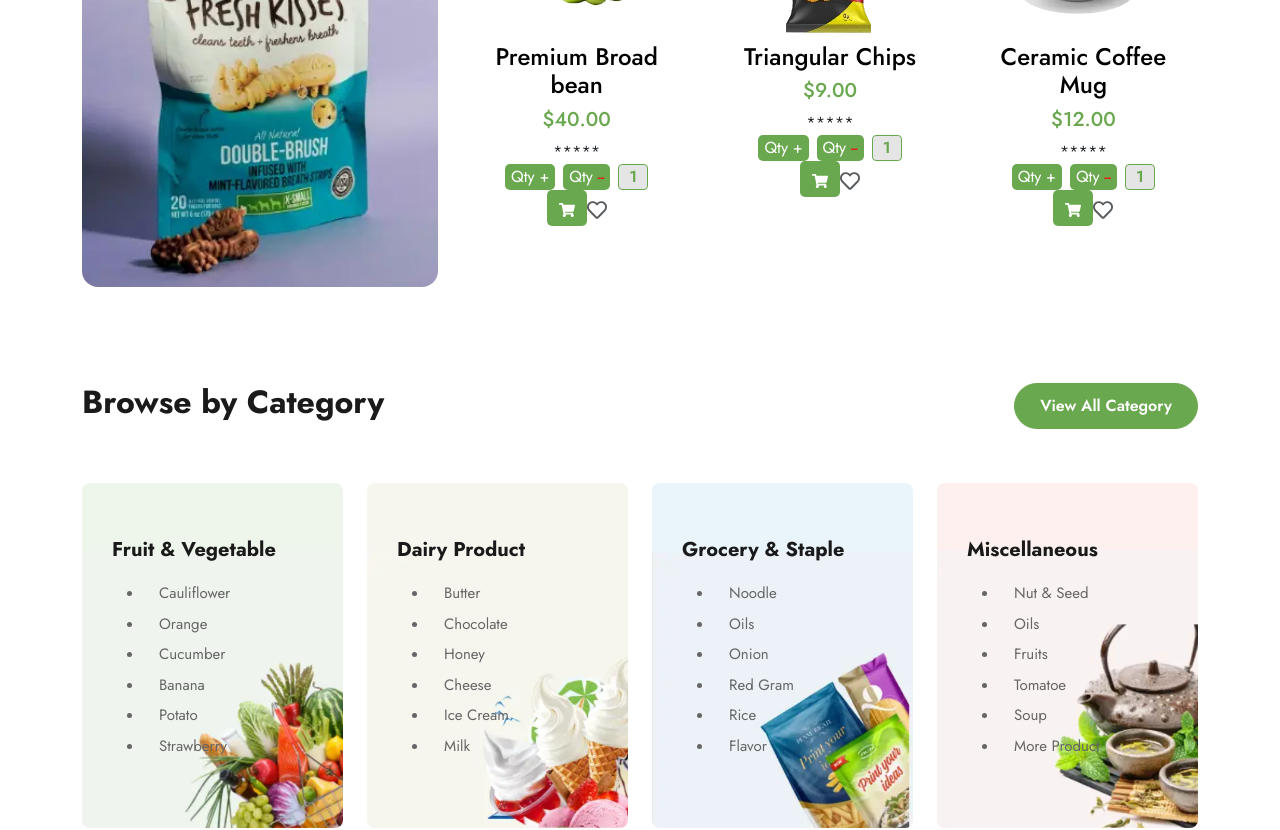
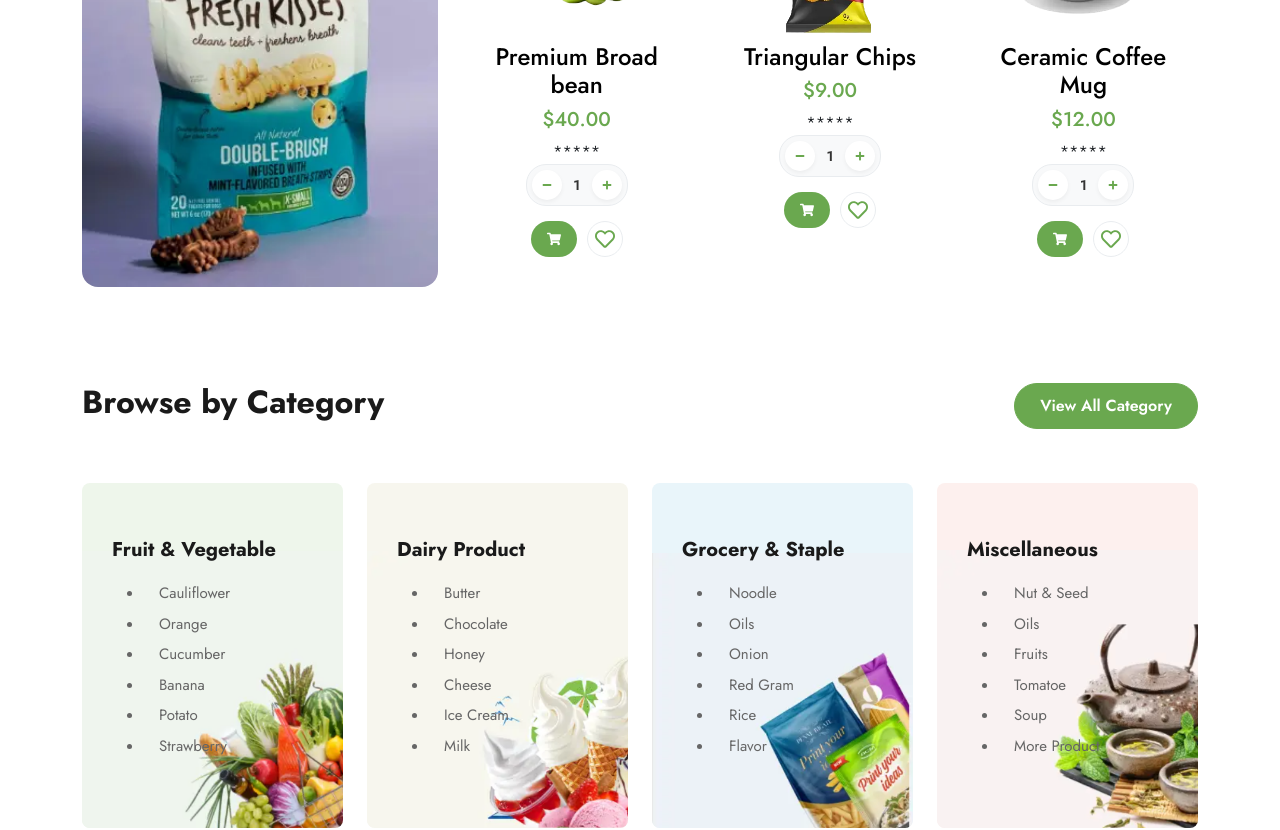
Before and after one commit to manu-gitxen/orgado, a React (Vite) app in the folder orgado-web/: page / in a window 1280 px wide. Shown: the part 1960-2790 px from the top of the page. Built offline with nearby package versions, Linux system fonts and the light colour scheme.

Commit message:
AddToCartButton, and AddToWishList style update

```diff
--- a/orgado-web/src/assets/Styles/TrendingProducts.css
+++ b/orgado-web/src/assets/Styles/TrendingProducts.css
@@ -10,7 +10,7 @@
     box-shadow: none;
 }
 
-.click-dot{
+.click-dot {
     color: #ffffff;
 
 }
@@ -69,33 +69,89 @@
     color: #6aa84f;
 }
 
-.trend-product-card button {
+
+.trend-product-card .qty-selector {
+    display: flex;
+    align-items: center;
+    background-color: #f8f9fa;
+    border-radius: 20px;
+    padding: 5px;
+    border: 1px solid #e9ecef;
+}
+
+.trend-product-card .qty-btn {
+    width: 30px;
+    height: 30px;
+    border-radius: 50%;
+    border: none;
+    background-color: white;
+    color: #6aa84f;
+    display: flex;
+    align-items: center;
+    justify-content: center;
+    cursor: pointer;
+    box-shadow: 0 2px 4px rgba(0, 0, 0, 0.05);
+    transition: all 0.3s ease;
+}
+
+.trend-product-card .qty-btn:hover {
+    background-color: #6aa84f;
+    color: white;
+}
+
+.trend-product-card .qty-input {
+    width: 30px;
+    text-align: center;
+    font-weight: 600;
+    color: #333;
+    font-size: 14px;
+}
+
+.trend-product-card .action-buttons {
+    display: flex;
+    justify-content: center;
+    gap: 10px;
+    margin-top: 15px;
+}
+
+.trend-product-card .add-cart-btn {
     background-color: #6aa84f;
     color: white;
     border: none;
-    transition: all 0.5s;
-    border-radius: 5px;
-
+    padding: 8px 16px;
+    border-radius: 20px;
+    display: flex;
+    align-items: center;
+    gap: 8px;
+    font-size: 14px;
+    font-weight: 500;
+    transition: all 0.3s ease;
 }
 
-.trend-product-card button .qty-s {
-    color: red;
-
-
+.trend-product-card .add-cart-btn:hover {
+    background-color: #5a9242;
+    transform: translateY(-2px);
+    box-shadow: 0 4px 6px rgba(106, 168, 79, 0.2);
 }
 
-.trend-product-card button:hover {
-    background-color: #e5e5e5;
-    color: #1a1a1a;
+.trend-product-card .wishlist-btn {
+    width: 36px;
+    height: 36px;
+    border-radius: 50%;
+    border: 1px solid #e9ecef;
+    background-color: white;
+    color: #6aa84f;
+    display: flex;
+    align-items: center;
+    justify-content: center;
+    transition: all 0.3s ease;
+    cursor: pointer;
 }
 
-.trend-product-card .quantity {
-    background-color: #e5e5e5;
-    padding: 0px 10px;
+.trend-product-card .wishlist-btn:hover {
+    border-color: #6aa84f;
     color: #6aa84f;
-    border: 1px solid #6aa84f;
-    font-weight: 600;
-    border-radius: 4px;
+    background-color: #f8f9fa;
 }
 
 .trend-product-card a {
--- a/orgado-web/src/components/AddToCartButton.jsx
+++ b/orgado-web/src/components/AddToCartButton.jsx
@@ -3,7 +3,7 @@ import { CartContext } from '../context/CartContext';
 import { FaShoppingCart } from "react-icons/fa";
 
 
-const AddToCartButton = ({ product }) => {
+const AddToCartButton = ({ product, className }) => {
   const { cartItems, setCartItems } = useContext(CartContext);
 
   const handleAddToCart = () => {
@@ -18,8 +18,8 @@ const AddToCartButton = ({ product }) => {
   };
 
   return (
-    <button onClick={handleAddToCart} className="btn btn-primary">
-        <FaShoppingCart />
+    <button onClick={handleAddToCart} className={className ? className : "btn btn-primary"}>
+      <FaShoppingCart />
     </button>
   );
 };
--- a/orgado-web/src/components/AddToWishList.jsx
+++ b/orgado-web/src/components/AddToWishList.jsx
@@ -2,7 +2,7 @@ import React, { useContext } from 'react';
 import { FaHeart, FaRegHeart } from "react-icons/fa";
 import { WishlistContext } from '../context/WishlistContext';
 
-const AddToWishList = ({ product }) => {
+const AddToWishList = ({ product, className }) => {
   const { wishlistItems, addToWishlist, removeFromWishlist } = useContext(WishlistContext);
 
   const isInWishlist = wishlistItems.some((item) => item.id === product.id);
@@ -18,8 +18,8 @@ const AddToWishList = ({ product }) => {
   return (
     <button
       onClick={handleToggle}
-      className={`btn btn-link p-0 ${isInWishlist ? 'text-danger' : 'text-muted'}`}
-      style={{ border: 'none', background: 'transparent' }}
+      className={className || `btn btn-link p-0 ${isInWishlist ? 'text-danger' : 'text-muted'}`}
+      style={className ? {} : { border: 'none', background: 'transparent' }}
     >
       {isInWishlist ? <FaHeart size={20} /> : <FaRegHeart size={20} />}
     </button>
--- a/orgado-web/src/components/TrendingProducts.jsx
+++ b/orgado-web/src/components/TrendingProducts.jsx
@@ -3,6 +3,7 @@ import trendbnr from "../assets/images/banner-imgs/trendingbnr-1.jpg";
 import "../assets/Styles/TrendingProducts.css";
 import { useState } from "react";
 import { BsChevronLeft, BsChevronRight } from "react-icons/bs";
+import { FaPlus, FaMinus } from "react-icons/fa";
 import bean from "../assets/images/trending-products/trendbeans.jpg";
 import chips from "../assets/images/trending-products/trendchips.jpg";
 import mug from "../assets/images/trending-products/trendmug.jpg";
@@ -49,7 +50,7 @@ const TrendingProducts = ({ title, sidebarContent, productList, disableScroll })
 
   return (
     <div>
-      <div className="container" style={{ marginTop: "160px"}}>
+      <div className="container" style={{ marginTop: "160px" }}>
         <div className="row">
 
 
@@ -215,18 +216,18 @@ const TrendingProducts = ({ title, sidebarContent, productList, disableScroll })
                         <h5>{trendProduct.price}</h5>
                       </a>
                       <span>*****</span>
-                      <div className="d-flex align-items-center gap-2 ">
-                        <button onClick={handlechange(trendProduct.id)}>
-                          Qty +
+                      <div className="qty-selector">
+                        <button className="qty-btn" onClick={handleDecrease(trendProduct.id)}>
+                          <FaMinus size={10} />
                         </button>
-                        <button onClick={handleDecrease(trendProduct.id)}>
-                          Qty <span className="qty-s">--</span>
+                        <span className="qty-input">{trendProduct.qty}</span>
+                        <button className="qty-btn" onClick={handlechange(trendProduct.id)}>
+                          <FaPlus size={10} />
                         </button>
-                        <span className="quantity">{trendProduct.qty}</span>
                       </div>
-                      <div className="d-flex">
-                        <AddToCartButton product={trendProduct} />
-                        <AddToWishList product={trendProduct} />
+                      <div className="action-buttons">
+                        <AddToCartButton product={trendProduct} className="add-cart-btn" />
+                        <AddToWishList product={trendProduct} className="wishlist-btn" />
                       </div>
                     </div>
                   </div>
```
Lines whose indentation alone changed are shown as unchanged.
